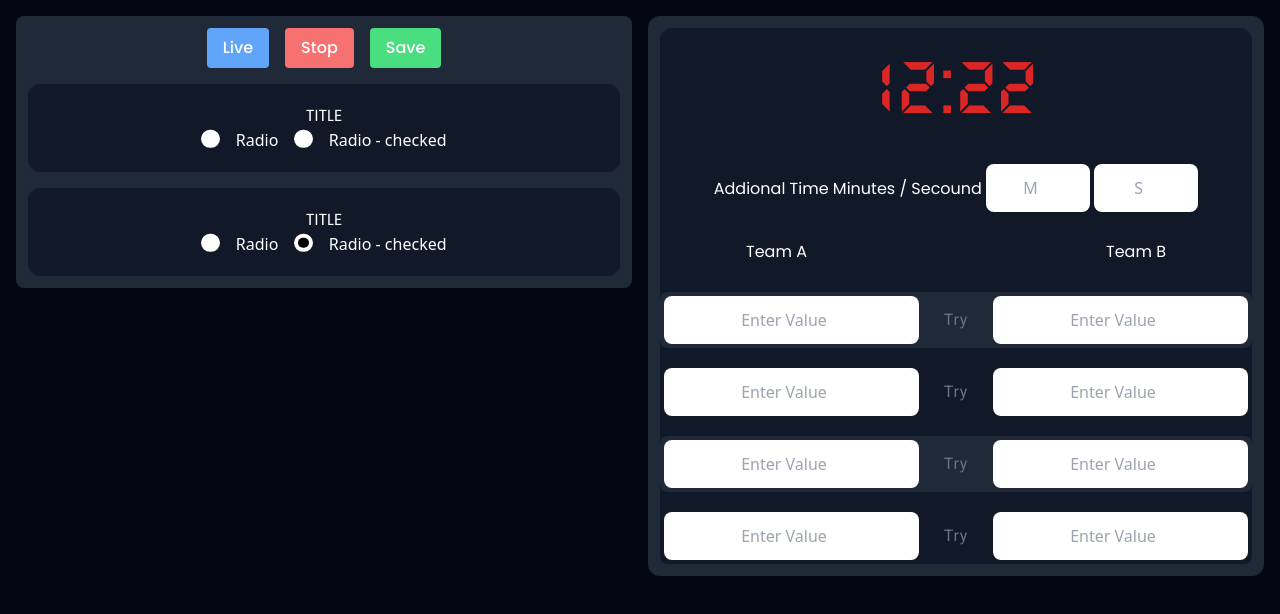
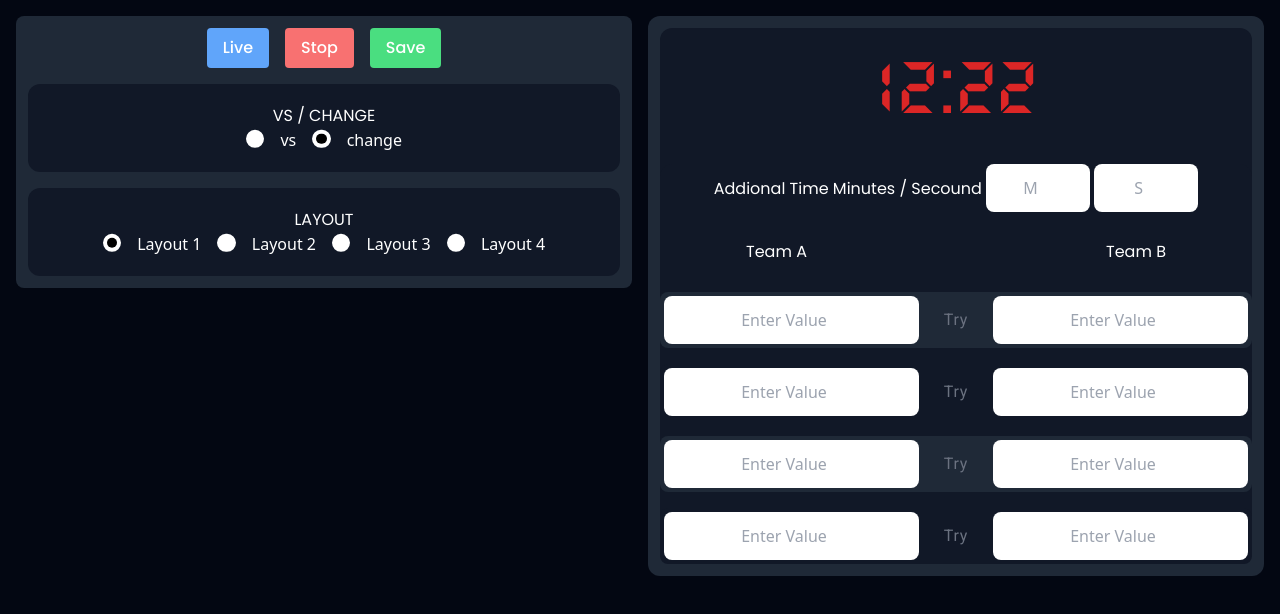
Before and after one commit to yanniro2/UI-Dashboard-ScoreBoard, a plain HTML site: page index.html in a window 1280 px wide. Drawn offline with nearby package versions, Linux system fonts and the light colour scheme; a web font is replaced by a local one.

Commit message:
layout and radio button change

```diff
--- a/index.html
+++ b/index.html
@@ -48,19 +48,19 @@
             <!-- VsChange component -->
             <div
                 class="w-full h-full flex flex-col justify-evenly bg-gray-900 rounded-xl p-5 text-white text-center font-roboto ">
-                <h2 class="h2-1">Title</h2>
+                <h2 class="h2-1">VS / Change</h2>
 
                 <div class="w-full h-full flex text-center justify-evenly">
                     <!-- Radio buttons and labels -->
                     <div class="flex items-center justify-center gap-[1rem] w-full">
                         <label class="form-control">
-                            <input type="radio" name="radio" />
-                            Radio
+                            <input type="radio" name="is_change" id="vs" />
+                            vs
                         </label>
 
                         <label class="form-control">
-                            <input type="radio" name="radio" checked />
-                            Radio - checked
+                            <input type="radio" name="is_change" id="change" checked />
+                            change
                         </label>
                     </div>
                 </div>
@@ -68,19 +68,27 @@
             <!-- Layout component -->
             <div
                 class="w-full h-full flex flex-col justify-evenly bg-gray-900 rounded-xl p-5 text-white text-center font-roboto ">
-                <h2 class="h2-1">Title</h2>
+                <h2 class="h2-1">Layout</h2>
 
                 <div class="w-full h-full flex text-center justify-evenly">
                     <!-- Radio buttons and labels -->
                     <div class="flex items-center justify-center gap-[1rem] w-full">
                         <label class="form-control">
-                            <input type="radio" name="radio" />
-                            Radio
+                            <input type="radio" name="layout" id="layout1" checked />
+                            Layout 1
                         </label>
 
                         <label class="form-control">
-                            <input type="radio" name="radio" checked />
-                            Radio - checked
+                            <input type="radio" name="layout" id="layout2" />
+                            Layout 2
+                            </label>
+                            <label class="form-control">
+                                <input type="radio" name="layout" id="layout3" />
+                                Layout 3
+                            </label>
+                            <label class="form-control">
+                                <input type="radio" name="layout" id="layout4" />
+                                Layout 4
                         </label>
                     </div>
                 </div>
```
